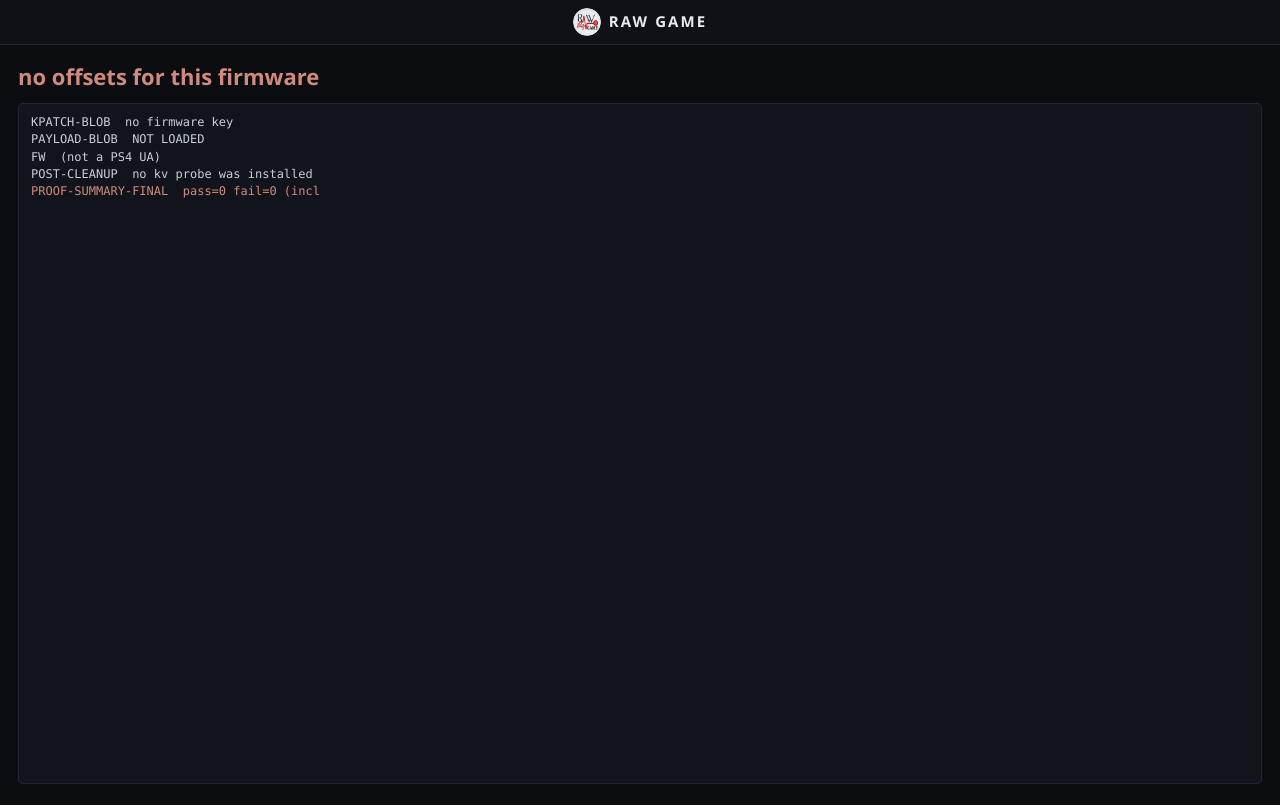
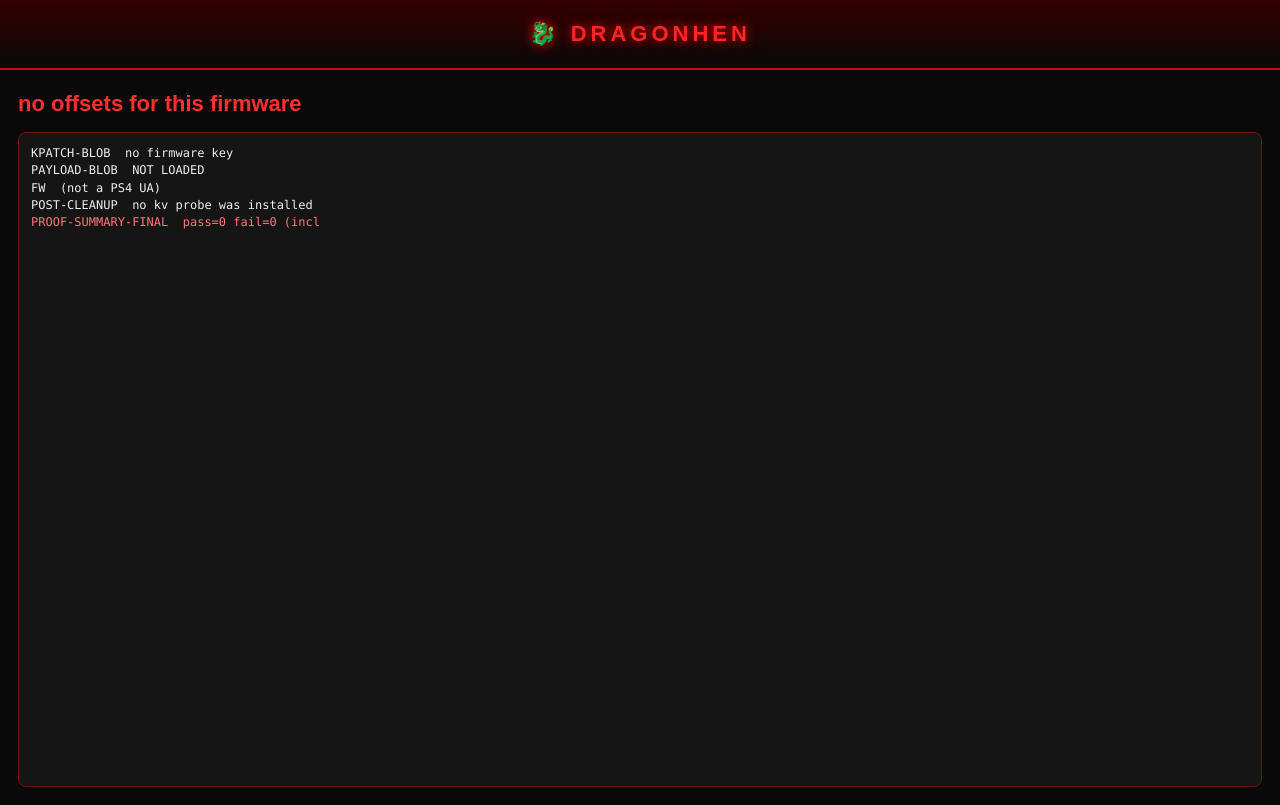
Before and after one commit to dragonfesta8/DRAGONHEN, a plain HTML site: page host/run_lapse.html in a window 1280 px wide. Drawn offline with Linux system fonts and the light colour scheme; no server answers.

Commit message:
Update HTML structure and styling for DRAGONHEN

```diff
--- a/host/run_lapse.html
+++ b/host/run_lapse.html
@@ -1,31 +1,47 @@
 <!DOCTYPE html>
-<html lang="en" manifest="cache.appcache">
+<html lang="pt-BR" manifest="cache.appcache">
 <head>
 <meta charset="utf-8">
 <meta name="viewport" content="width=device-width,initial-scale=1">
-<title>ps4 lapse</title>
+<title>DRAGONHEN - Lapse</title>
 <style>
-  html, body { margin:0; padding:0; background:#0b0d10; color:#c8ced8;
-               font:15px/1.45 "Segoe UI", system-ui, sans-serif; }
-  #wrap { padding:16px 18px; }
-  #state { font-size:22px; font-weight:700; margin:0 0 10px; }
-  #out { white-space:pre-wrap; font:12px/1.45 Consolas, monospace;
-         background:#11151b; border:1px solid #1e2732; border-radius:5px;
-         padding:10px 12px; height:calc(100vh - 141px); overflow-y:auto; }
-  .ok { color:#7fd0a0; } .bad { color:#d08a7f; } .warn { color:#d8c07f; }
-  #brand { text-align:center; padding:8px 10px; background:#0e1116;
-           border-bottom:1px solid #1e2732; }
-  #brand img { width:28px; height:28px; margin-right:8px; border-radius:50%;
-               vertical-align:middle; }
-  #brand b { font-size:15px; font-weight:700; letter-spacing:.14em;
-             color:#e6ebf2; vertical-align:middle; }
+*{box-sizing:border-box}
+html,body{
+ margin:0;padding:0;
+ background:#090909;color:#eee;
+ font:15px/1.45 Arial,sans-serif;
+}
+#brand{
+ text-align:center;padding:18px 10px;
+ background:linear-gradient(180deg,#350000,#090909);
+ border-bottom:2px solid #e00000;
+}
+#brand b{
+ font-size:22px;letter-spacing:4px;
+ color:#ff2525;text-shadow:0 0 12px red;
+}
+#wrap{padding:18px}
+#state{
+ font-size:22px;font-weight:bold;
+ color:#ff3030;margin-bottom:12px;
+}
+#out{
+ white-space:pre-wrap;
+ font:12px/1.45 Consolas,monospace;
+ background:#151515;border:1px solid #7b1111;
+ border-radius:8px;padding:12px;
+ height:calc(100vh - 145px);overflow-y:auto;
+}
+.ok{color:#7fd0a0}
+.bad{color:#ff7777}
+.warn{color:#ffd166}
 </style>
 </head>
 <body>
-<div id="brand"><img src="logo_raw.png" alt="" width="28" height="28"><b>RAW GAME</b></div>
+<div id="brand"><b>🐉 DRAGONHEN</b></div>
 <div id="wrap">
-  <div id="state">loading lapse chain...</div>
-  <div id="out"></div>
+ <div id="state">loading lapse chain...</div>
+ <div id="out"></div>
 </div>
 <script type="module">import "./chain_lapse.js";</script>
 </body>
```
